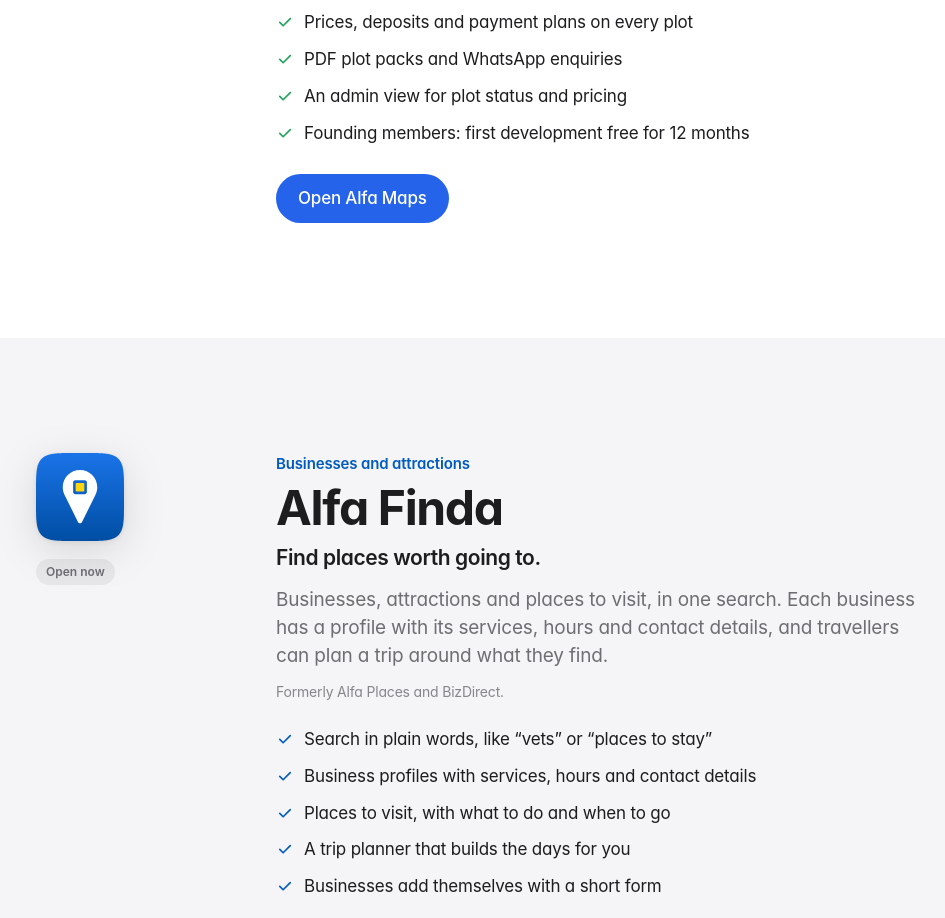
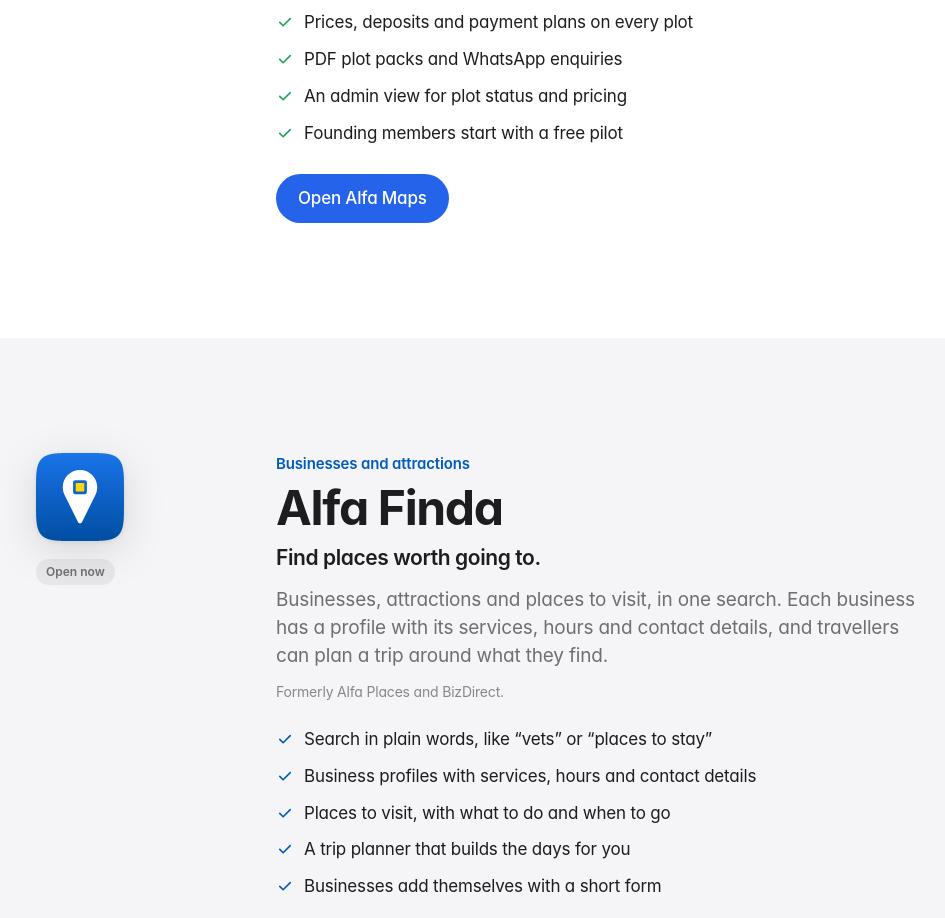
Before and after one commit to global-alfabet/global-alfabet-site, a React (Vite) app: page /products in a window 1280 px wide. Shown: the part 860-1778 px from the top of the page, without its empty margins (136-1081 px from the left). Built offline with nearby package versions, Linux system fonts and the light colour scheme.

Commit message:
fix(products): Alfa Maps founding members start with a free pilot
No fixed offer length in public material: the pilot length goes in each quote.

Co-Authored-By: Claude Opus 5.5 <noreply@anthropic.com>
Claude-Session: https://claude.ai/code/session_0157ipDaJtznyhVG3QHEmxHB

```diff
--- a/src/content/products.js
+++ b/src/content/products.js
@@ -17,7 +17,7 @@ export const products = [
       "Prices, deposits and payment plans on every plot",
       "PDF plot packs and WhatsApp enquiries",
       "An admin view for plot status and pricing",
-      "Founding members: first development free for 12 months",
+      "Founding members start with a free pilot",
     ],
     cta: "Book a demo",
   },
```
